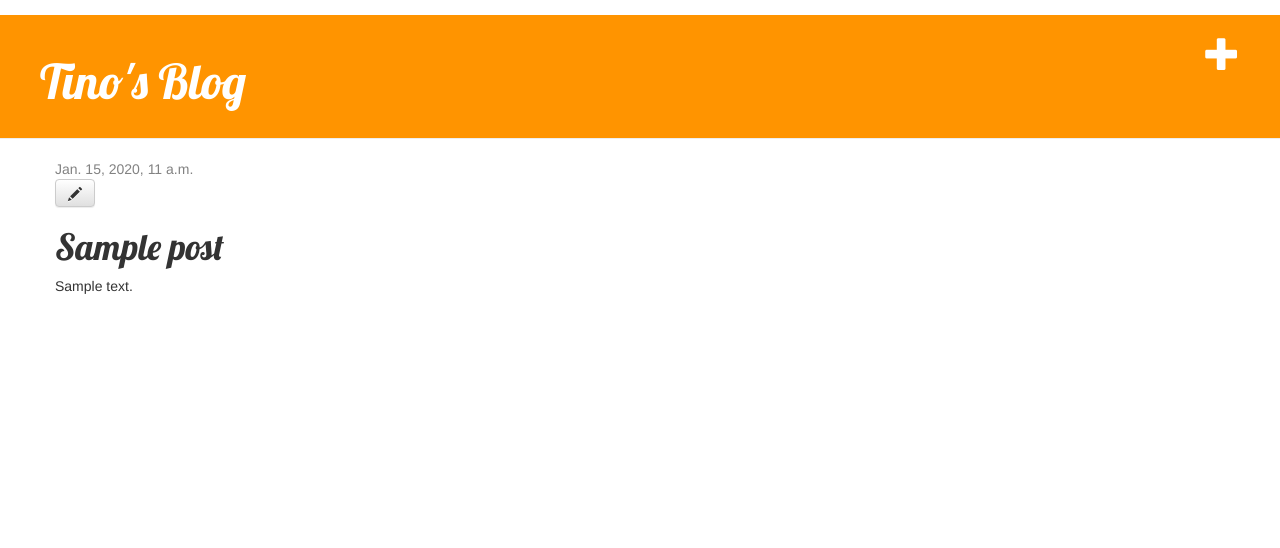
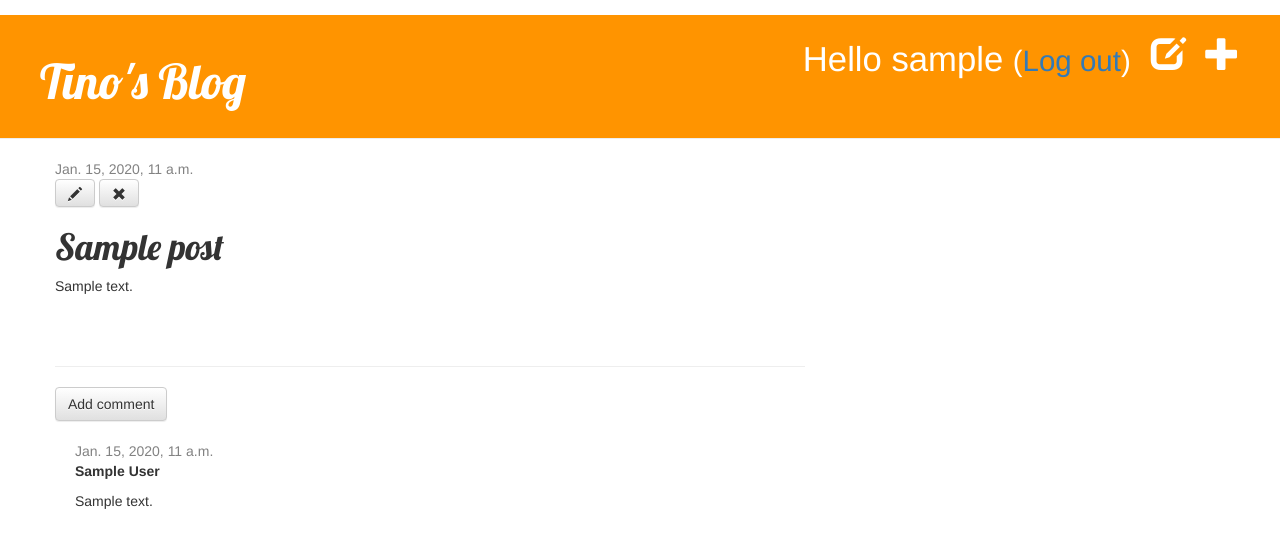
Before and after one commit to ToniBig/django-girls-tutorial, a Django app: page /post/1/ in a window 1280 px wide. Shown: the top 548 px of the page. Run offline with Django 3.2, Linux system fonts and the light colour scheme; a user stored in the database is signed in; tables that the repository leaves empty hold one stand-in row (values such as "Sample post"); some libraries are stand-ins or nearby versions.

Commit message:
added security, comments, and what not

```diff
--- a/blog/admin.py
+++ b/blog/admin.py
@@ -1,4 +1,5 @@
 from django.contrib import admin
-from .models import Post
+from .models import Post, Comment
 
 admin.site.register(Post)
+admin.site.register(Comment)
--- a/blog/models.py
+++ b/blog/models.py
@@ -12,5 +12,22 @@ class Post(models.Model):
         self.published_date = timezone.now()
         self.save()
 
+    def approved_comments(self):
+        return self.comments.filter(approved_comment=True)
+
     def __str__(self):
         return self.title
+
+class Comment(models.Model):
+    post = models.ForeignKey('blog.Post', related_name='comments')
+    author = models.CharField(max_length=200)
+    text = models.TextField()
+    created_date = models.DateTimeField(default=timezone.now)
+    approved_comment = models.BooleanField(default=False)
+
+    def approve(self):
+        self.approved_comment = True
+        self.save()
+
+    def __str__(self):
+        return self.text
--- a/blog/static/css/blog.css
+++ b/blog/static/css/blog.css
@@ -53,3 +53,7 @@ h1, h2, h3, h4 {
 .post h1 a, .post h1 a:visited {
     color: #000000;
 }
+
+.comment {
+    margin: 20px 0px 20px 20px;
+}
--- a/blog/templates/blog/base.html
+++ b/blog/templates/blog/base.html
@@ -11,6 +11,10 @@
 		<div class="page-header">
 			{% if user.is_authenticated %}
     		<a href="{% url 'post_new' %}" class="top-menu"><span class="glyphicon glyphicon-plus"></span></a>
+				<a href="{% url 'post_draft_list' %}" class="top-menu"><span class="glyphicon glyphicon-edit"></span></a>
+        <p class="top-menu">Hello {{ user.username }} <small>(<a href="{% url 'logout' %}">Log out</a>)</small></p>
+      {% else %}
+        <a href="{% url 'login' %}" class="top-menu"><span class="glyphicon glyphicon-lock"></span></a>
 			{% endif %}
      	<h1><a href="/">Tino's Blog</a></h1>
 		</div>
--- a/blog/templates/blog/post_detail.html
+++ b/blog/templates/blog/post_detail.html
@@ -6,10 +6,33 @@
           <div class="date">
               {{ post.published_date }}
           </div>
+      {% else %}
+ 				<a class="btn btn-default" href="{% url 'post_publish' pk=post.pk %}">Publish</a>
       {% endif %}
-        <a class="btn btn-default" href="{% url 'post_edit' pk=post.pk %}">
-        	<span class="glyphicon glyphicon-pencil"></span></a>
+		{% if user.is_authenticated %}
+       <a class="btn btn-default" href="{% url 'post_edit' pk=post.pk %}"><span class="glyphicon glyphicon-pencil"></span></a>
+			<a class="btn btn-default" href="{% url 'post_remove' pk=post.pk %}"><span class="glyphicon glyphicon-remove"></span></a>
+      {% endif %}
       <h1>{{ post.title }}</h1>
       <p>{{ post.text|linebreaksbr }}</p>
   </div>
+	<hr>
+	<a class="btn btn-default" href="{% url 'add_comment_to_post' pk=post.pk %}">Add comment</a>
+	{% for comment in post.comments.all %}
+	    {% if user.is_authenticated or comment.approved_comment %}
+	    <div class="comment">
+	        <div class="date">
+	            {{ comment.created_date }}
+	            {% if not comment.approved_comment %}
+	                <a class="btn btn-default" href="{% url 'comment_remove' pk=comment.pk %}"><span class="glyphicon glyphicon-remove"></span></a>
+	                <a class="btn btn-default" href="{% url 'comment_approve' pk=comment.pk %}"><span class="glyphicon glyphicon-ok"></span></a>
+	            {% endif %}
+	        </div>
+	        <strong>{{ comment.author }}</strong>
+	        <p>{{ comment.text|linebreaks }}</p>
+	    </div>
+	    {% endif %}
+	{% empty %}
+	    <p>No comments here yet :(</p>
+	{% endfor %}
 {% endblock %}
--- a/blog/templates/blog/post_list.html
+++ b/blog/templates/blog/post_list.html
@@ -1,12 +1,15 @@
 {% extends 'blog/base.html' %}
 {% block content %}
 	{% for post in posts %}
+		{% if post.published_date %}
 	  	<div class="post">
 	    	<div class="date">
 					{{ post.published_date }}
 	      </div>
 				<h1><a href="{% url 'post_detail' pk=post.pk %}">{{ post.title }}</a></h1>
 	      <p>{{ post.text|linebreaksbr }}</p>
+				<a href="{% url 'post_detail' pk=post.pk %}">Comments: {{ post.approved_comments.count }}</a>
 			</div>
+		{% endif %}
 	{% endfor %}
 {% endblock %}
--- a/blog/urls.py
+++ b/blog/urls.py
@@ -6,4 +6,10 @@ urlpatterns = [
     url(r'^post/(?P<pk>\d+)/$', views.post_detail, name='post_detail'),
     url(r'^post/new/$', views.post_new, name='post_new'),
     url(r'^post/(?P<pk>\d+)/edit/$', views.post_edit, name='post_edit'),
+    url(r'^drafts/$', views.post_draft_list, name='post_draft_list'),
+    url(r'^post/(?P<pk>\d+)/publish/$', views.post_publish, name='post_publish'),
+    url(r'^post/(?P<pk>\d+)/remove/$', views.post_remove, name='post_remove'),
+    url(r'^post/(?P<pk>\d+)/comment/$', views.add_comment_to_post, name='add_comment_to_post'),
+    url(r'^comment/(?P<pk>\d+)/approve/$', views.comment_approve, name='comment_approve'),
+    url(r'^comment/(?P<pk>\d+)/remove/$', views.comment_remove, name='comment_remove'),
 ]
--- a/blog/views.py
+++ b/blog/views.py
@@ -1,8 +1,9 @@
 from django.shortcuts import render, get_object_or_404, redirect
 from django.utils import timezone
+from django.contrib.auth.decorators import login_required
 
-from .models import Post
-from .forms import PostForm
+from .models import Post, Comment
+from .forms import PostForm, CommentForm
 
 def post_list(request):
     posts = Post.objects.order_by('published_date')
@@ -12,19 +13,20 @@ def post_detail(request, pk):
     post = get_object_or_404(Post, pk=pk)
     return render(request, 'blog/post_detail.html', {'post': post})
 
+@login_required
 def post_new(request):
     if request.method == "POST":
         form = PostForm(request.POST)
         if form.is_valid():
             post = form.save(commit=False)
             post.author = request.user
-            post.published_date = timezone.now()
             post.save()
             return redirect('post_detail', pk=post.pk)
     else:
         form = PostForm()
     return render(request, 'blog/post_edit.html', {'form': form})
 
+@login_required
 def post_edit(request, pk):
     post = get_object_or_404(Post, pk=pk)
     if request.method == "POST":
@@ -38,3 +40,47 @@ def post_edit(request, pk):
     else:
         form = PostForm(instance=post)
     return render(request, 'blog/post_edit.html', {'form': form})
+
+@login_required
+def post_draft_list(request):
+    posts = Post.objects.filter(published_date__isnull=True).order_by('created_date')
+    return render(request, 'blog/post_draft_list.html', {'posts': posts})
+
+@login_required
+def post_publish(request, pk):
+    post = get_object_or_404(Post, pk=pk)
+    post.publish()
+    return redirect('post_detail', pk=pk)
+
+@login_required
+def post_remove(request, pk):
+    post = get_object_or_404(Post, pk=pk)
+    post.delete()
+    return redirect('post_list')
+
+@login_required
+def add_comment_to_post(request, pk):
+    post = get_object_or_404(Post, pk=pk)
+    if request.method == "POST":
+        form = CommentForm(request.POST)
+        if form.is_valid():
+            comment = form.save(commit=False)
+            comment.post = post
+            comment.save()
+            return redirect('post_detail', pk=post.pk)
+    else:
+        form = CommentForm()
+    return render(request, 'blog/add_comment_to_post.html', {'form': form})
+
+@login_required
+def comment_approve(request, pk):
+    comment = get_object_or_404(Comment, pk=pk)
+    comment.approve()
+    return redirect('post_detail', pk=comment.post.pk)
+
+@login_required
+def comment_remove(request, pk):
+    comment = get_object_or_404(Comment, pk=pk)
+    post_pk = comment.post.pk
+    comment.delete()
+    return redirect('post_detail', pk=post_pk)
--- a/mysite/settings.py
+++ b/mysite/settings.py
@@ -27,6 +27,7 @@ DEBUG = True
 
 ALLOWED_HOSTS = ['127.0.0.1', '.pythonanywhere.com']
 
+LOGIN_REDIRECT_URL = '/'
 
 # Application definition
 
--- a/mysite/urls.py
+++ b/mysite/urls.py
@@ -15,8 +15,11 @@ Including another URLconf
 """
 from django.conf.urls import include, url
 from django.contrib import admin
+from django.contrib.auth import views
 
 urlpatterns = [
     url(r'^admin/', admin.site.urls),
     url(r'', include('blog.urls')),
+    url(r'^accounts/login/$', views.login, name='login'),
+    url(r'^accounts/logout/$', views.logout, name='logout', kwargs={'next_page': '/'}),
 ]
```
Also changed, not shown: blog/factory.py (added, +15 -0 lines), blog/forms.py (+7 -1 lines), blog/templates/blog/add_comment_to_post.html (added, +9 -0 lines), blog/templates/blog/post_draft_list.html (added, +11 -0 lines), blog/templates/registration/login.html (added, +24 -0 lines), blog/migrations/0002_comment.py (added). Lines whose indentation alone changed are shown as unchanged.
